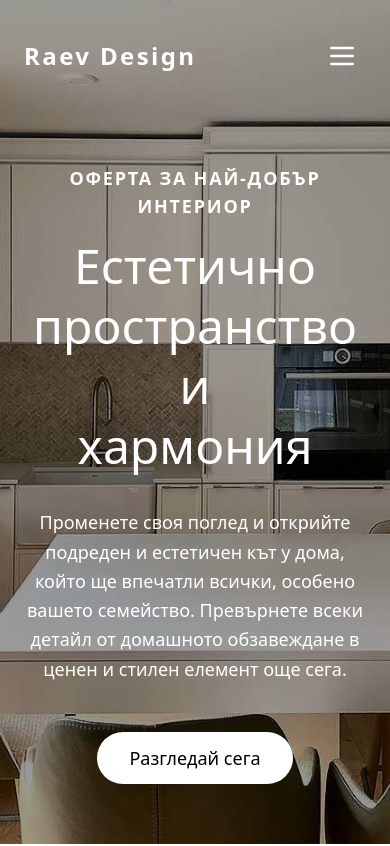
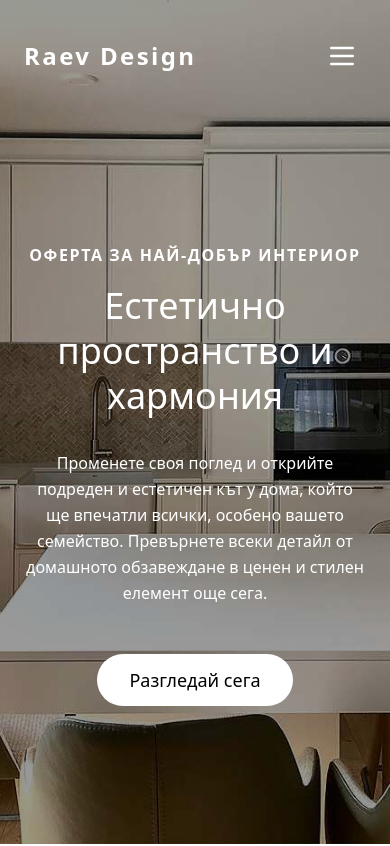
Before and after one commit to Miroslav03/Furniture-Web, a Next.js app in the folder furniture-web/: page / in a window 390 px wide. Shown: the top 846 px of the page. Built offline with nearby package versions, Linux system fonts and the light colour scheme.

Commit message:
Change: hero Font Size

```diff
--- a/furniture-web/src/components/Home/Hero.jsx
+++ b/furniture-web/src/components/Home/Hero.jsx
@@ -37,10 +37,10 @@ const HeroSection = () => {
                         transition={{ duration: 1.2, ease: "easeOut", delay: 0.3 }}
                         className="mb-8"
                     >
-                        <p className="text-lg font-semibold tracking-widest mb-4">
+                        <p className="text-md font-semibold tracking-widest mb-4">
                             ОФЕРТА ЗА НАЙ-ДОБЪР ИНТЕРИОР
                         </p>
-                        <h1 className="text-5xl md:text-7xl font-light mb-6 leading-tight">
+                        <h1 className="text-4xl md:text-7xl font-light mb-6 leading-tight">
                             Естетично пространство и
                             <br />
                             хармония
@@ -51,7 +51,7 @@ const HeroSection = () => {
                         initial={{ opacity: 0, y: 20 }}
                         animate={{ opacity: 1, y: 0 }}
                         transition={{ duration: 1.4, ease: "easeOut", delay: 0.5 }}
-                        className="text-lg md:text-xl font-light mb-12 max-w-2xl mx-auto leading-relaxed"
+                        className="text-md md:text-xl font-light mb-12 max-w-2xl mx-auto leading-relaxed"
                     >
                         Променете своя поглед и открийте подреден и естетичен
                         кът у дома, който ще впечатли всички, особено вашето
```
